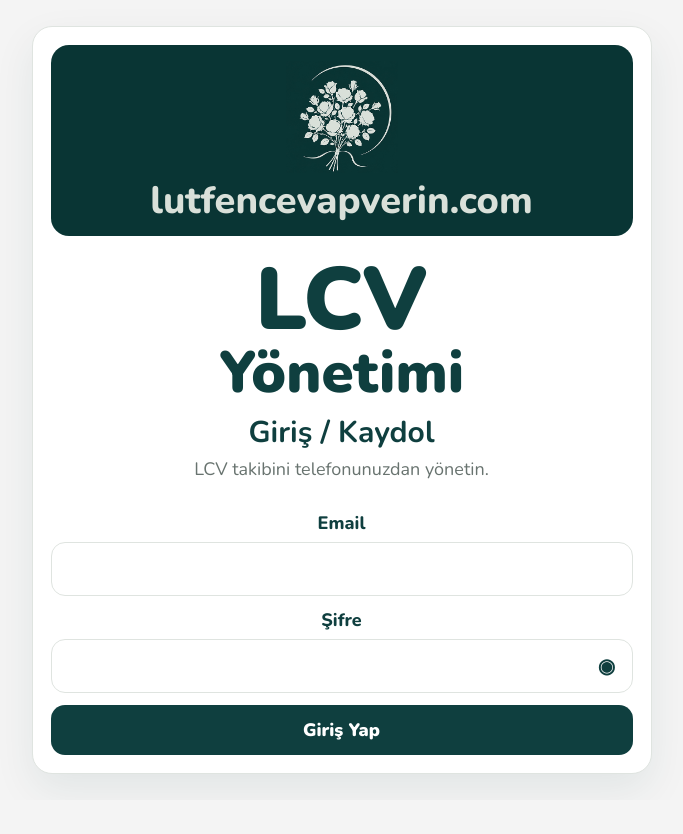
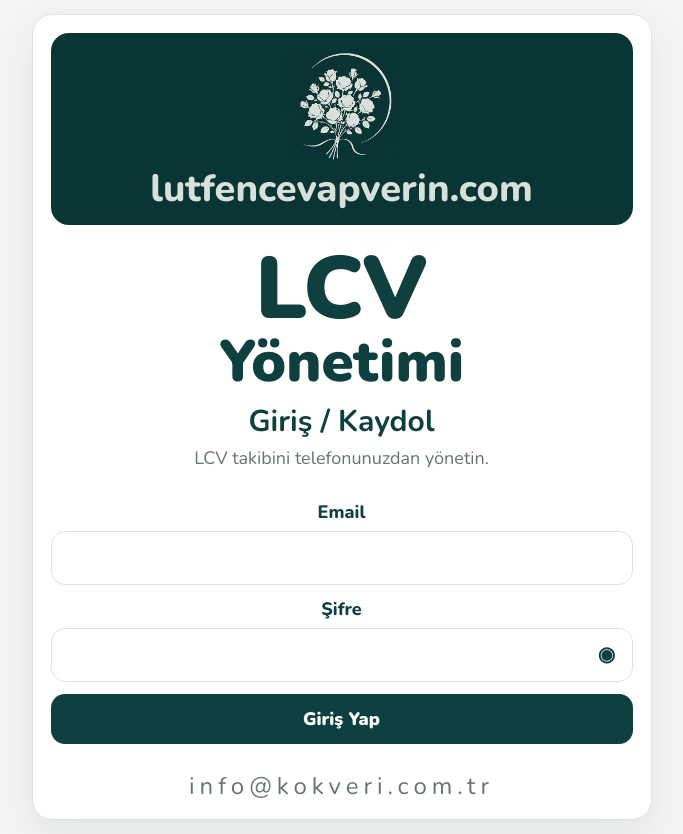
Before and after one commit to Halim1971/lutfencevapverin.com, a Flask app: page /login in a window 1280 px wide. Shown: the whole page, without its empty margins (289-972 px from the left). Before the commit the page ends 782 px from the top, so only its background shows below. Run offline with Flask 3, Linux system fonts and the light colour scheme; data that the repository does not hold is empty.

Commit message:
Add contact email to web login page

```diff
--- a/static/css/style.css
+++ b/static/css/style.css
@@ -31,6 +31,7 @@ h1, h2, h3, p { margin-top: 0; }
 .auth-title { display: grid; gap: 0; color: var(--dark); text-align: center; line-height: 1; margin: 8px 0 2px; }
 .auth-title strong { font-size: clamp(56px, 17vw, 88px); font-weight: 900; letter-spacing: 0; }
 .auth-title span { font-size: clamp(38px, 11vw, 58px); font-weight: 900; }
+.login-contact-email { width: calc(100% - 8px); margin: 16px 4px 0; color: var(--muted); font-size: 24px; font-weight: 400; line-height: 1.2; letter-spacing: clamp(1px, .45vw, 5px); text-align: center; white-space: nowrap; }
 .topbar { display: grid; gap: 10px; }
 .topbar-row { display: flex; justify-content: space-between; gap: 10px; align-items: center; }
 .topbar-row form { margin: 0; }
--- a/templates/base.html
+++ b/templates/base.html
@@ -4,7 +4,7 @@
   <meta charset="utf-8">
   <meta name="viewport" content="width=device-width, initial-scale=1">
   <title>{% block title %}lutfencevapverin.com{% endblock %}</title>
-  <link rel="stylesheet" href="{{ url_for('static', filename='css/style.css') }}?v=3">
+  <link rel="stylesheet" href="{{ url_for('static', filename='css/style.css') }}?v=4">
 </head>
 <body>
   {% with messages = get_flashed_messages(with_categories=true) %}
--- a/templates/login.html
+++ b/templates/login.html
@@ -23,6 +23,7 @@
       </label>
       <button class="primary" type="submit">Giriş Yap</button>
     </form>
+    <div class="login-contact-email">info@kokveri.com.tr</div>
   </section>
 </main>
 {% endblock %}
```
